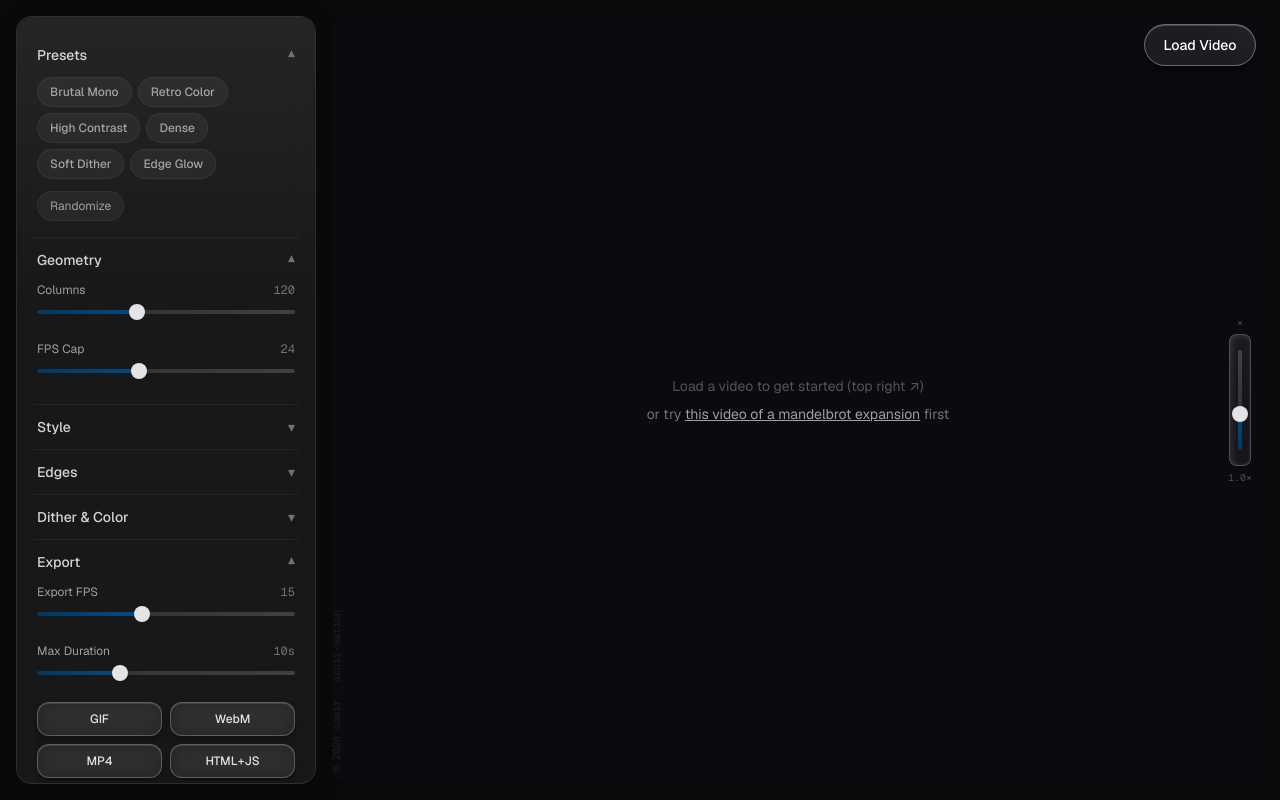
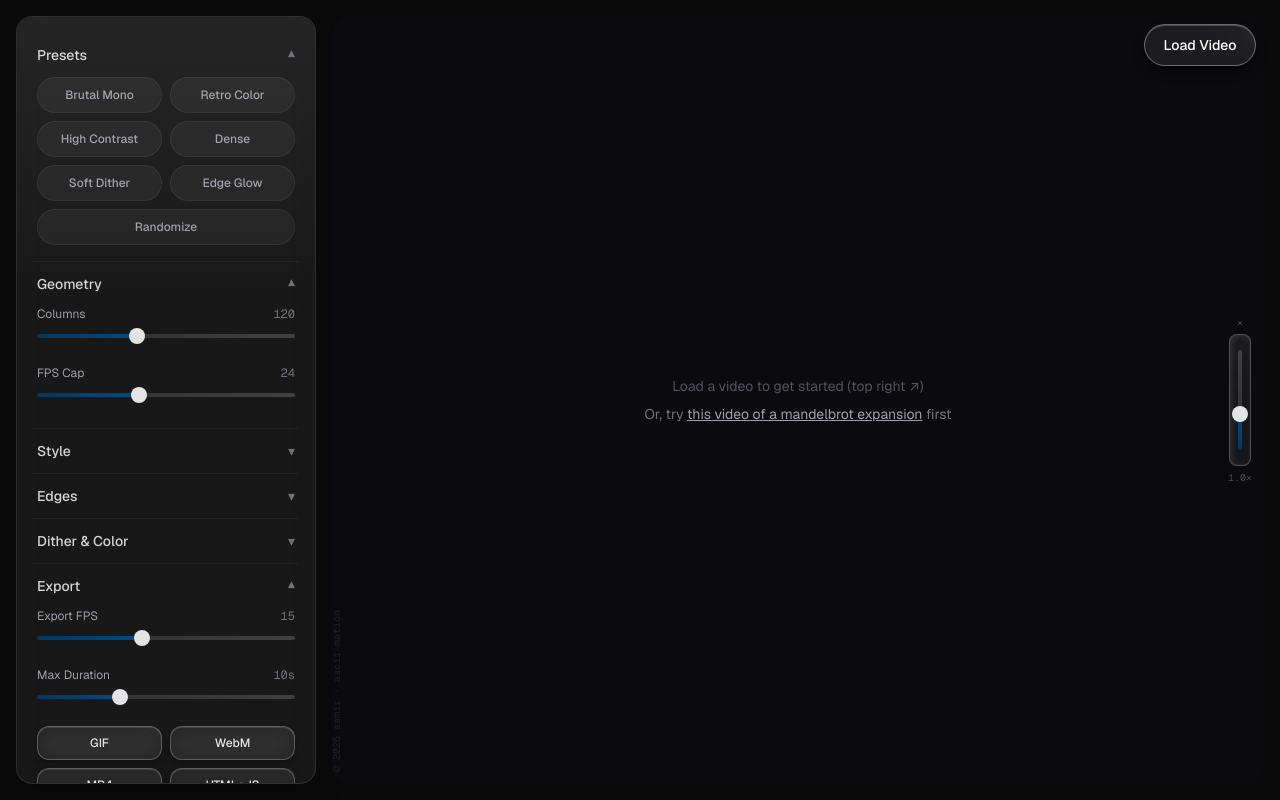
Before and after one commit to sam1r-m/ASCIImation, a Next.js app: page /editor in a window 1280 px wide. Built offline with nearby package versions, Linux system fonts and the light colour scheme.

Commit message:
Fix preset button alignment and styling. Remove reset button

```diff
--- a/src/app/globals.css
+++ b/src/app/globals.css
@@ -11,6 +11,84 @@
   --accent-blue-light: #1c6dac;
   --accent-blue-dark: #024a82;
   --accent-blue-darker: #023862;
+}
+
+/* preset pills — selected state uses dark blue with transition */
+.preset-pill {
+  transition:
+    background-color 0.2s cubic-bezier(0.22, 1, 0.36, 1),
+    border-color 0.2s cubic-bezier(0.22, 1, 0.36, 1),
+    color 0.2s cubic-bezier(0.22, 1, 0.36, 1),
+    box-shadow 0.2s cubic-bezier(0.22, 1, 0.36, 1);
+}
+.preset-pill[aria-pressed="true"] {
+  background: rgba(2, 56, 98, 0.5) !important;
+  border-color: rgba(2, 74, 130, 0.7) !important;
+  color: rgba(255, 255, 255, 0.95) !important;
+  box-shadow: inset 0 1px 0 rgba(28, 109, 172, 0.2) !important;
+}
+
+/* Randomize button — one-shot: blue slides across then off */
+.randomize-button {
+  position: relative;
+  overflow: hidden;
+}
+.randomize-button::before {
+  content: "";
+  position: absolute;
+  inset: 0;
+  background: linear-gradient(
+    90deg,
+    rgba(2, 56, 98, 0.6) 0%,
+    rgba(2, 74, 130, 0.7) 50%,
+    rgba(3, 93, 163, 0.5) 100%
+  );
+  border-radius: inherit;
+  transform: translateX(-100%);
+  z-index: 0;
+  pointer-events: none;
+}
+.randomize-button span {
+  position: relative;
+  z-index: 1;
+}
+.randomize-button--animating::before {
+  animation: randomize-slide 0.55s cubic-bezier(0.22, 1, 0.36, 1) forwards;
+}
+.randomize-button--animating {
+  animation: randomize-slide-text 0.55s cubic-bezier(0.22, 1, 0.36, 1) forwards;
+}
+@keyframes randomize-slide {
+  0% {
+    transform: translateX(-100%);
+  }
+  40% {
+    transform: translateX(0);
+  }
+  60% {
+    transform: translateX(0);
+  }
+  100% {
+    transform: translateX(100%);
+  }
+}
+@keyframes randomize-slide-text {
+  0% {
+    color: rgb(163, 163, 163);
+    border-color: rgba(255, 255, 255, 0.15);
+  }
+  35% {
+    color: rgba(255, 255, 255, 0.95);
+    border-color: rgba(2, 74, 130, 0.6);
+  }
+  65% {
+    color: rgba(255, 255, 255, 0.95);
+    border-color: rgba(2, 74, 130, 0.6);
+  }
+  100% {
+    color: rgb(163, 163, 163);
+    border-color: rgba(255, 255, 255, 0.15);
+  }
 }
 
 /* scrollbar */
@@ -463,4 +541,7 @@ input[type="range"]::-moz-range-thumb:active {
     animation: none;
     opacity: 0;
   }
+  .randomize-button--animating {
+    animation: none !important;
+  }
 }
--- a/src/components/editor/PreviewCanvas.tsx
+++ b/src/components/editor/PreviewCanvas.tsx
@@ -46,7 +46,7 @@ export function PreviewCanvas({ canvasRef, hasVideo, onTrySampleVideo, sampleVid
           <p className="text-zinc-600 text-sm">Load a video to get started (top right ↗)</p>
           {onTrySampleVideo && (
             <p className="text-zinc-500 text-sm">
-              or try{' '}
+              Or, try{' '}
               <button
                 type="button"
                 onClick={onTrySampleVideo}
--- a/src/components/editor/sections/PresetsSection.tsx
+++ b/src/components/editor/sections/PresetsSection.tsx
@@ -1,58 +1,55 @@
 'use client'
 
+import { useState, useCallback } from 'react'
 import { useEditorStore } from '@/store/settings'
 import { PRESETS, randomPreset } from '@/lib/ascii/presets'
 import { PillButton } from '@/components/ui/PillButton'
 
+const PRESET_IDS = Object.keys(PRESETS) as (keyof typeof PRESETS)[]
+
 export function PresetsSection() {
   const { activePreset, setMany } = useEditorStore()
+  const [randomizeAnimating, setRandomizeAnimating] = useState(false)
 
   const applyPreset = (id: string) => {
-    const preset = PRESETS[id]
+    const preset = PRESETS[id as keyof typeof PRESETS]
     if (!preset) return
     const { label, ...config } = preset
     setMany({ ...config, activePreset: id })
   }
 
-  const handleRandomize = () => {
+  const handleRandomize = useCallback(() => {
     const { label, ...config } = randomPreset()
-    setMany({ ...config, activePreset: 'random' })
-  }
-
-  const handleReset = () => {
-    if (activePreset && PRESETS[activePreset]) {
-      applyPreset(activePreset)
-    }
-  }
+    setMany({ ...config, activePreset: null })
+    setRandomizeAnimating(true)
+    setTimeout(() => setRandomizeAnimating(false), 500)
+  }, [setMany])
 
   return (
     <div className="space-y-3">
-      <div className="flex flex-wrap gap-1.5">
-        {Object.entries(PRESETS).map(([id, preset]) => (
+      <div className="grid grid-cols-2 gap-2">
+        {PRESET_IDS.map((id) => {
+          const preset = PRESETS[id]
+          return (
             <PillButton
               key={id}
               label={preset.label}
               active={activePreset === id}
               onClick={() => applyPreset(id)}
+              className="preset-pill w-full min-h-[36px]"
             />
-        ))}
-      </div>
-      <div className="flex gap-2">
+          )
+        })}
         <button
+          type="button"
           onClick={handleRandomize}
-          className="flex items-center gap-1.5 px-3 py-1.5 text-xs rounded-full bg-white/5 border border-white/5 text-zinc-400 hover:bg-white/10 hover:text-zinc-200 transition-all active:scale-95"
-          title="Randomize Settings"
+          className={`col-span-2 randomize-button w-full min-h-[36px] px-3 py-1.5 text-xs rounded-full font-medium bg-white/5 text-zinc-400 border border-white/6 hover:bg-white/10 hover:text-zinc-200 transition-all duration-150 ${
+            randomizeAnimating ? 'randomize-button--animating' : ''
+          }`}
+          title="Randomize settings"
         >
-         Randomize
+          <span>Randomize</span>
         </button>
-        {activePreset && (
-          <button
-            onClick={handleReset}
-            className="px-3 py-1.5 text-xs rounded-full bg-white/5 border border-white/5 text-zinc-400 hover:bg-white/10 hover:text-zinc-200 transition-all active:scale-95"
-          >
-            Reset
-          </button>
-        )}
       </div>
     </div>
   )
--- a/src/lib/ascii/presets.ts
+++ b/src/lib/ascii/presets.ts
@@ -139,7 +139,7 @@ export const PRESETS: Record<string, PresetConfig> = {
   },
 }
 
-// bounded random preset for the "dice" button
+// bounded random preset for the "Randomize" button
 export function randomPreset(): PresetConfig {
   const charsets: CharsetId[] = ['detailed', 'standard', 'blocks', 'minimal', 'dense']
   const dithers: DitherMode[] = ['none', 'floyd-steinberg', 'bayer', 'atkinson']
```
Also changed, not shown: 1 other file (tests, documents, lock files or other folders). Lines whose indentation alone changed are shown as unchanged.
